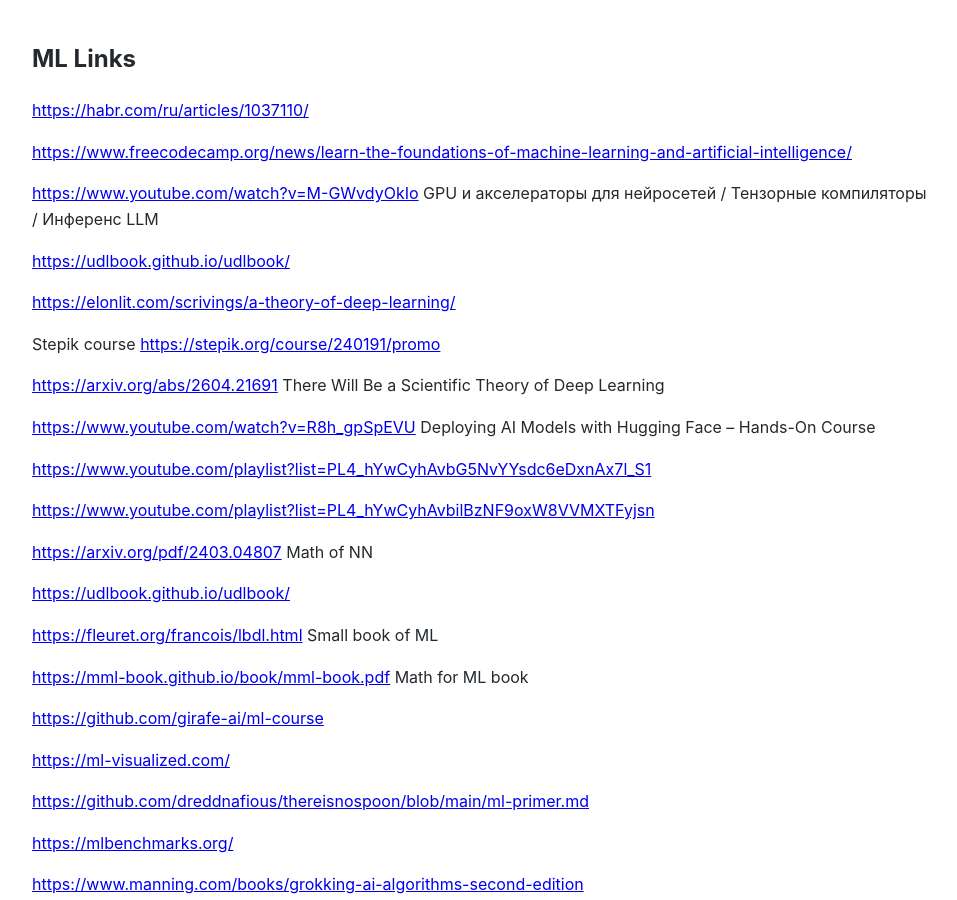
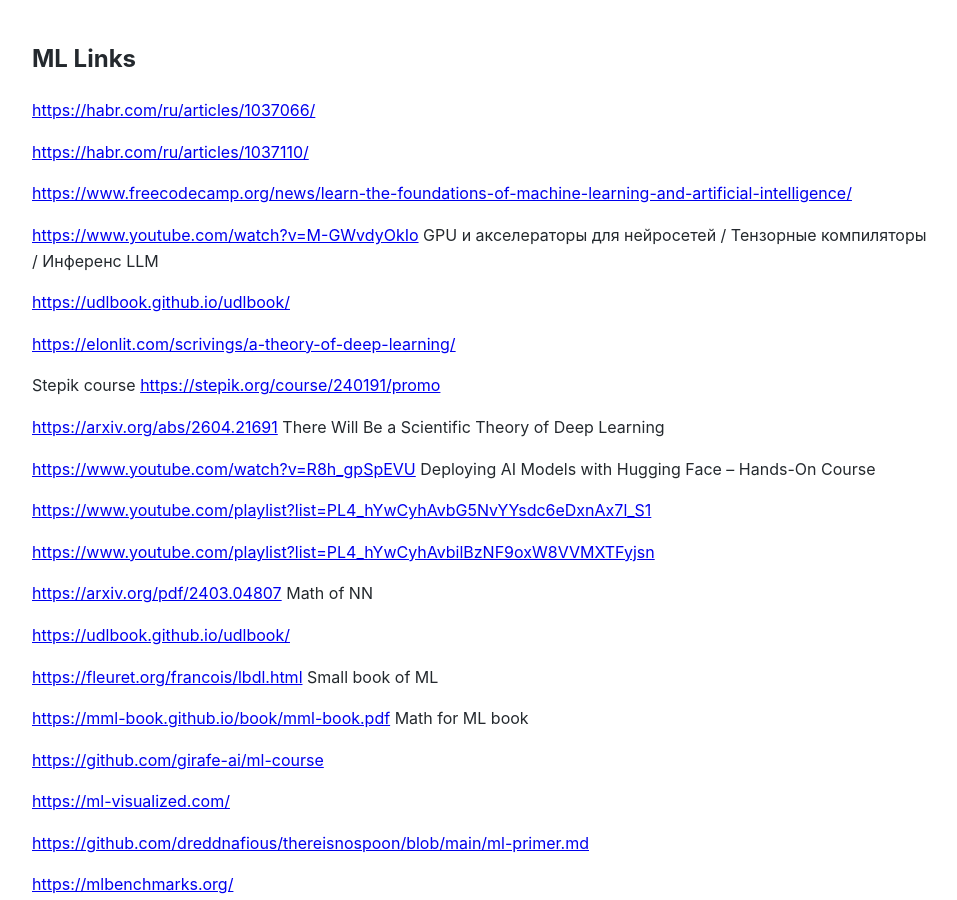
Before and after one commit to Michael-Lubinsky/michael-lubinsky.github.com, a Jekyll site: the page built from ml/mamba.md, in a window 1280 px wide and 900 px high. Shown: the whole window, without its empty margins (158-1115 px from the left). Built offline with Jekyll 4.4.1, drawn with Linux system fonts in a browser that asks for light colours; our own code applies the rules of GitHub Pages for plain Markdown files.

Commit message:
Update mamba.md

```diff
--- a/ml/mamba.md
+++ b/ml/mamba.md
@@ -1,4 +1,6 @@
 ## ML Links
+
+<https://habr.com/ru/articles/1037066/>
 
 <https://habr.com/ru/articles/1037110/>
 
```
